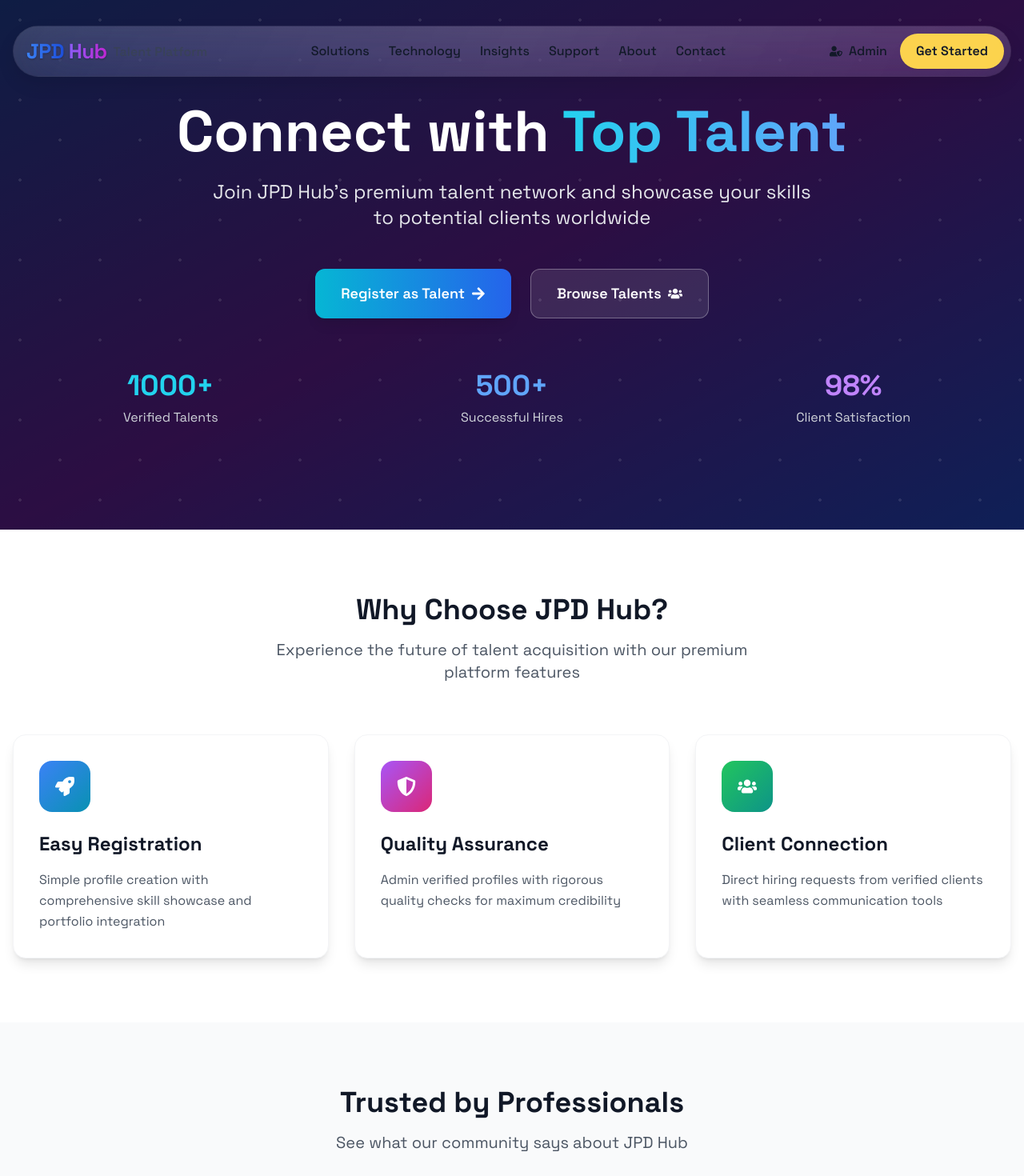
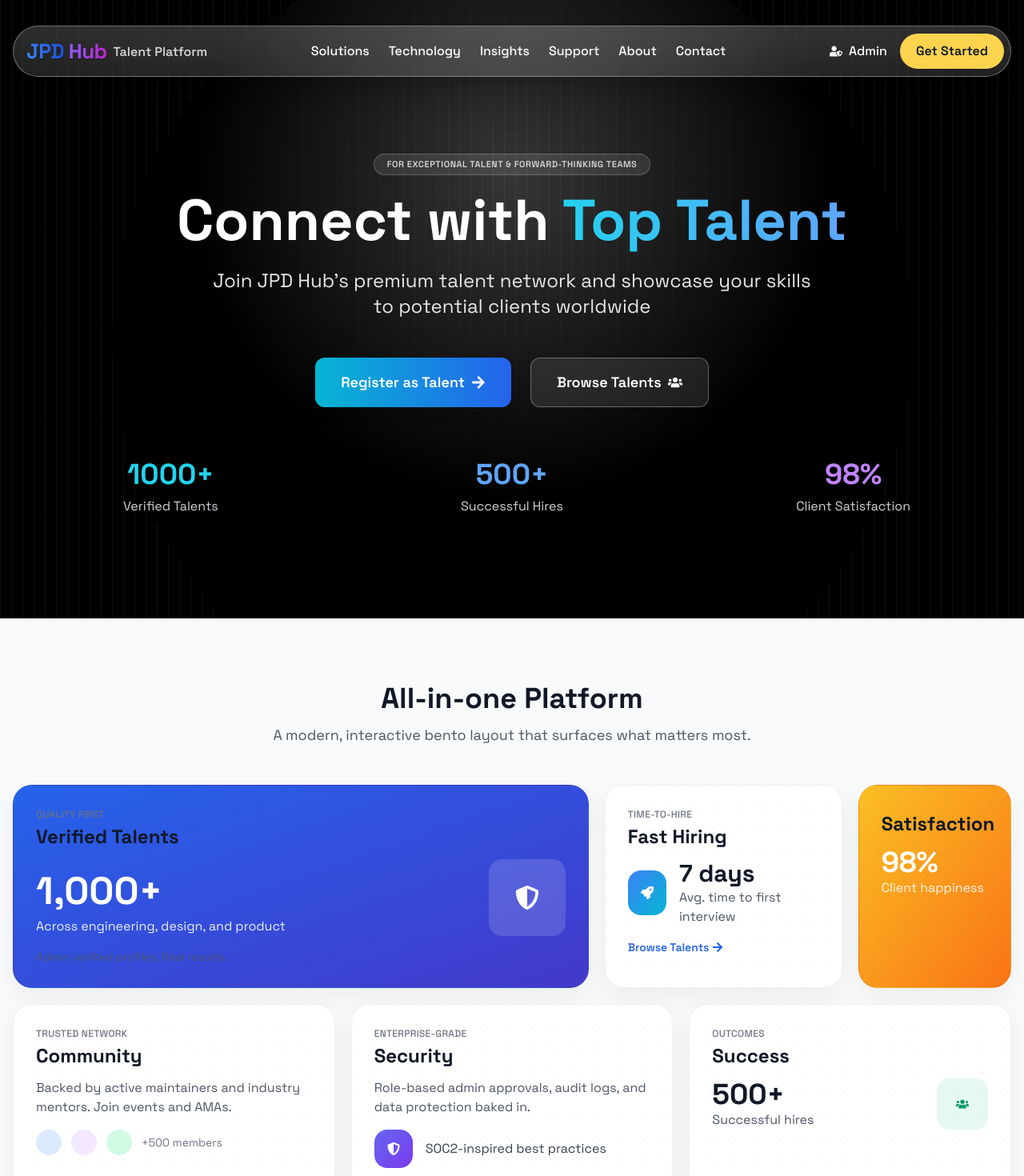
Before and after one commit to Rudra00codes/Talent-Module, a React (Vite) app in the folder talent-platform/talent-platform-frontend/: page / in a window 1280 px wide. Shown: the top 1470 px of the page at 80% size. Built offline with nearby package versions, Linux system fonts and the light colour scheme; no server answers.

Commit message:
feat(ui): add BentoCard component and integrate into Home page

```diff
--- /dev/null
+++ b/talent-platform/talent-platform-frontend/src/components/home/BentoCard.tsx
@@ -0,0 +1,46 @@
+import React from 'react';
+
+type Props = {
+	title?: string;
+	subtitle?: string;
+	children?: React.ReactNode;
+	footer?: React.ReactNode;
+	className?: string;
+};
+
+const BentoCard: React.FC<Props> = ({ title, subtitle, children, footer, className }) => {
+	return (
+		<div
+			className={[
+				'group relative rounded-3xl border border-black/5 bg-white shadow-[0_10px_30px_rgba(0,0,0,0.06)]',
+				'hover:shadow-[0_20px_50px_rgba(0,0,0,0.08)] transition-shadow duration-300',
+				'p-6 md:p-7 overflow-hidden',
+				className ?? '',
+			].join(' ')}
+		>
+			{/* subtle dot grid */}
+			<div
+				className="pointer-events-none absolute inset-0 opacity-[0.04]"
+				style={{
+					backgroundImage:
+						'radial-gradient(circle at 1px 1px, #000 1px, transparent 0), radial-gradient(circle at 25px 25px, #000 1px, transparent 0)',
+					backgroundSize: '28px 28px',
+				}}
+			/>
+			{(title || subtitle) && (
+				<div className="relative z-[1] mb-3">
+					{subtitle && (
+						<div className="text-xs font-medium tracking-wide text-gray-500 uppercase">{subtitle}</div>
+					)}
+					{title && (
+						<h3 className="mt-1 text-xl md:text-2xl font-bold text-gray-900">{title}</h3>
+					)}
+				</div>
+			)}
+			<div className="relative z-[1]">{children}</div>
+			{footer && <div className="relative z-[1] mt-4 text-sm text-gray-600">{footer}</div>}
+		</div>
+	);
+};
+
+export default BentoCard;
--- a/talent-platform/talent-platform-frontend/src/pages/Home.tsx
+++ b/talent-platform/talent-platform-frontend/src/pages/Home.tsx
@@ -1,23 +1,28 @@
 import React from 'react';
 import { Link } from 'react-router-dom';
 import { FaUsers, FaRocket, FaShieldAlt, FaStar, FaArrowRight } from 'react-icons/fa';
+import BentoCard from '@/components/home/BentoCard';
 
 const Home: React.FC = () => {
   return (
-    <div className="min-h-screen bg-gray-50">
+  <div className="min-h-screen bg-gray-50" data-surface="light">
       {/* Hero Section */}
-      <div className="relative bg-gradient-to-br from-blue-900 via-purple-900 to-blue-800 overflow-hidden">
-        {/* Background Pattern */}
-        <div className="absolute inset-0 bg-black opacity-50"></div>
-        <div className="absolute inset-0" style={{
-          backgroundImage: `radial-gradient(circle at 25px 25px, rgba(255,255,255,0.1) 2px, transparent 0),
-                           radial-gradient(circle at 75px 75px, rgba(255,255,255,0.1) 2px, transparent 0)`,
-          backgroundSize: '100px 100px'
-        }}></div>
+      <div className="relative overflow-hidden" data-surface="dark">
+        {/* Procedural grid + radial glow background */}
+        <div className="absolute inset-0 bg-black">
+          <div className="absolute inset-0 bg-[linear-gradient(to_right,#4f4f4f2e_1px,transparent_1px),linear-gradient(to_bottom,#8080800a_1px,transparent_1px)] bg-[size:14px_24px]" />
+          <div className="absolute left-1/2 top-[-10%] -translate-x-1/2 h-[1000px] w-[1000px] rounded-full bg-[radial-gradient(circle_400px_at_50%_300px,#fbfbfb36,#000)]" />
+        </div>
 
-        <div className="relative max-w-7xl mx-auto py-24 px-4 sm:py-32">
+  <div className="relative max-w-7xl mx-auto pt-32 sm:pt-40 md:pt-48 pb-24 px-4 sm:pb-32">
           <div className="text-center">
             <div className="animate-fade-in-up">
+              {/* Eyebrow / Context Tagline */}
+              <div className="mb-5">
+                <span className="inline-flex items-center rounded-full border border-white/20 bg-white/10 px-4 py-1 text-[11px] font-semibold tracking-wider text-white/80 backdrop-blur-sm uppercase">
+                  For exceptional talent & forward-thinking teams
+                </span>
+              </div>
               <h1 className="text-5xl md:text-7xl font-bold text-white mb-6 leading-tight">
                 Connect with
                 <span className="bg-gradient-to-r from-cyan-400 to-blue-400 bg-clip-text text-transparent"> Top Talent</span>
@@ -63,41 +68,100 @@
         </div>
       </div>
 
-      {/* Features Section */}
-      <div className="py-20 bg-white">
+      {/* Premium Bento Section */}
+      <div className="relative py-20" data-surface="light">
+        <div className="absolute inset-0 -z-10 h-full w-full bg-white bg-[radial-gradient(#e5e7eb_1px,transparent_1px)] [background-size:16px_16px]" />
         <div className="max-w-7xl mx-auto px-4">
-          <div className="text-center mb-16">
-            <h2 className="text-4xl font-bold text-gray-900 mb-4">Why Choose JPD Hub?</h2>
-            <p className="text-xl text-gray-600 max-w-2xl mx-auto">
-              Experience the future of talent acquisition with our premium platform features
-            </p>
+          <div className="text-center mb-12">
+            <h2 className="text-4xl font-bold text-gray-900 mb-3">All-in-one Platform</h2>
+            <p className="text-lg text-gray-600 max-w-2xl mx-auto">A modern, interactive bento layout that surfaces what matters most.</p>
           </div>
 
-          <div className="grid grid-cols-1 md:grid-cols-3 gap-8">
-            {/* Feature Cards */}
-            <div className="group bg-white p-8 rounded-2xl shadow-lg hover:shadow-2xl transform hover:-translate-y-2 transition-all duration-300 border border-gray-100">
-              <div className="bg-gradient-to-br from-blue-500 to-cyan-600 w-16 h-16 rounded-2xl flex items-center justify-center mb-6 group-hover:scale-110 transition-transform duration-300">
-                <FaRocket className="text-white text-2xl" />
+          {/* Bento grid: 12 cols on lg, stacked on mobile */}
+          <div className="grid grid-cols-1 sm:grid-cols-2 lg:grid-cols-12 gap-5">
+            {/* Primary (60%) */}
+            <BentoCard
+              className="lg:col-span-7 bg-gradient-to-br from-blue-600 to-indigo-700 text-white"
+              title="Verified Talents"
+              subtitle="Quality First"
+              footer={<span className="opacity-90">Admin verified profiles. Real results.</span>}
+            >
+              <div className="flex items-end justify-between">
+                <div>
+                  <div className="text-5xl font-extrabold">1,000+</div>
+                  <div className="mt-2 text-white/90">Across engineering, design, and product</div>
+                </div>
+                <div className="h-24 w-24 rounded-2xl bg-white/15 backdrop-blur-sm flex items-center justify-center">
+                  <FaShieldAlt className="text-white text-3xl" />
+                </div>
               </div>
-              <h3 className="text-2xl font-bold mb-4 text-gray-900">Easy Registration</h3>
-              <p className="text-gray-600 leading-relaxed">Simple profile creation with comprehensive skill showcase and portfolio integration</p>
-            </div>
+            </BentoCard>
 
-            <div className="group bg-white p-8 rounded-2xl shadow-lg hover:shadow-2xl transform hover:-translate-y-2 transition-all duration-300 border border-gray-100">
-              <div className="bg-gradient-to-br from-purple-500 to-pink-600 w-16 h-16 rounded-2xl flex items-center justify-center mb-6 group-hover:scale-110 transition-transform duration-300">
-                <FaShieldAlt className="text-white text-2xl" />
+            {/* Secondary (30%) */}
+            <BentoCard
+              className="lg:col-span-3"
+              title="Fast Hiring"
+              subtitle="Time-to-Hire"
+              footer={<Link to="/talents" className="text-blue-600 font-semibold inline-flex items-center">Browse Talents <FaArrowRight className="ml-1"/></Link>}
+            >
+              <div className="flex items-center gap-4">
+                <div className="h-14 w-14 rounded-2xl bg-gradient-to-br from-blue-500 to-cyan-500 text-white flex items-center justify-center">
+                  <FaRocket />
+                </div>
+                <div>
+                  <div className="text-3xl font-bold text-gray-900">7 days</div>
+                  <div className="text-gray-600">Avg. time to first interview</div>
+                </div>
               </div>
-              <h3 className="text-2xl font-bold mb-4 text-gray-900">Quality Assurance</h3>
-              <p className="text-gray-600 leading-relaxed">Admin verified profiles with rigorous quality checks for maximum credibility</p>
-            </div>
+            </BentoCard>
 
-            <div className="group bg-white p-8 rounded-2xl shadow-lg hover:shadow-2xl transform hover:-translate-y-2 transition-all duration-300 border border-gray-100">
-              <div className="bg-gradient-to-br from-green-500 to-teal-600 w-16 h-16 rounded-2xl flex items-center justify-center mb-6 group-hover:scale-110 transition-transform duration-300">
-                <FaUsers className="text-white text-2xl" />
+            {/* Accent (10%) */}
+            <BentoCard
+              className="lg:col-span-2 bg-gradient-to-br from-amber-400 to-orange-500 text-white"
+              title="Satisfaction"
+            >
+              <div className="text-4xl font-extrabold">98%</div>
+              <div className="text-white/90">Client happiness</div>
+            </BentoCard>
+
+            {/* Secondary card: Community */}
+            <BentoCard
+              className="lg:col-span-4"
+              title="Community"
+              subtitle="Trusted Network"
+            >
+              <p className="text-gray-600">Backed by active maintainers and industry mentors. Join events and AMAs.</p>
+              <div className="mt-4 flex items-center gap-3 text-sm text-gray-500">
+                <div className="h-8 w-8 rounded-full bg-blue-100" />
+                <div className="h-8 w-8 rounded-full bg-purple-100" />
+                <div className="h-8 w-8 rounded-full bg-emerald-100" />
+                <span>+500 members</span>
               </div>
-              <h3 className="text-2xl font-bold mb-4 text-gray-900">Client Connection</h3>
-              <p className="text-gray-600 leading-relaxed">Direct hiring requests from verified clients with seamless communication tools</p>
-            </div>
+            </BentoCard>
+
+            {/* Secondary card: Security */}
+            <BentoCard className="lg:col-span-4" title="Security" subtitle="Enterprise-grade">
+              <p className="text-gray-600">Role-based admin approvals, audit logs, and data protection baked in.</p>
+              <div className="mt-4 flex items-center gap-4">
+                <div className="h-12 w-12 rounded-2xl bg-gradient-to-br from-indigo-500 to-violet-600 text-white flex items-center justify-center">
+                  <FaShieldAlt />
+                </div>
+                <span className="text-gray-700">SOC2-inspired best practices</span>
+              </div>
+            </BentoCard>
+
+            {/* Secondary card: Success */}
+            <BentoCard className="lg:col-span-4" title="Success" subtitle="Outcomes">
+              <div className="flex items-end justify-between">
+                <div>
+                  <div className="text-4xl font-extrabold text-gray-900">500+</div>
+                  <div className="text-gray-600">Successful hires</div>
+                </div>
+                <div className="h-16 w-16 rounded-2xl bg-emerald-500/10 text-emerald-600 flex items-center justify-center">
+                  <FaUsers />
+                </div>
+              </div>
+            </BentoCard>
           </div>
         </div>
       </div>
@@ -148,17 +212,19 @@
       </div>
 
       {/* CTA Section */}
-      <div className="py-20 bg-gradient-to-r from-blue-900 to-purple-900">
+      <div className="relative py-24 overflow-hidden" data-surface="light">
+        {/* Radial gradient background (replacing old blue/purple gradient) */}
+        <div className="absolute inset-0 -z-10 bg-white bg-[radial-gradient(100%_50%_at_50%_0%,rgba(0,163,255,0.13)_0,rgba(0,163,255,0)_50%,rgba(0,163,255,0)_100%)]" />
         <div className="max-w-4xl mx-auto text-center px-4">
-          <h2 className="text-4xl md:text-5xl font-bold text-white mb-6">
+          <h2 className="text-4xl md:text-5xl font-extrabold tracking-tight text-gray-900 mb-6">
             Ready to Join the Elite?
           </h2>
-          <p className="text-xl text-gray-200 mb-8">
+          <p className="text-xl text-gray-600 mb-10">
             Start your journey with JPD Hub today and connect with premium opportunities
           </p>
           <Link
             to="/register"
-            className="inline-flex items-center bg-white text-blue-900 px-8 py-4 rounded-xl text-lg font-semibold hover:bg-gray-100 transform hover:scale-105 transition-all duration-300 shadow-lg"
+            className="inline-flex items-center px-8 py-4 rounded-xl text-lg font-semibold bg-gradient-to-r from-blue-600 to-purple-600 text-white shadow-lg hover:shadow-xl hover:from-blue-600 hover:to-purple-500 transition-all duration-300 hover:scale-[1.03]"
           >
             Get Started Now
             <FaArrowRight className="ml-2" />
```
